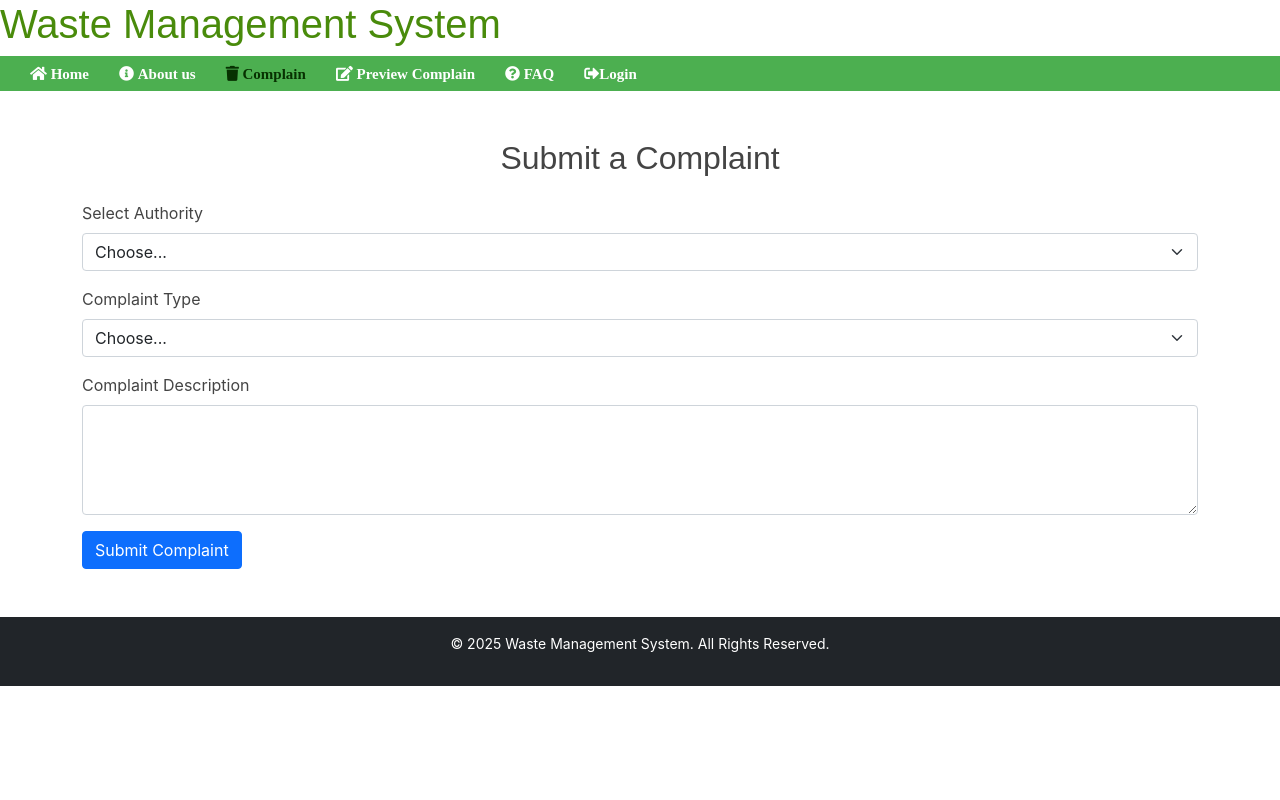
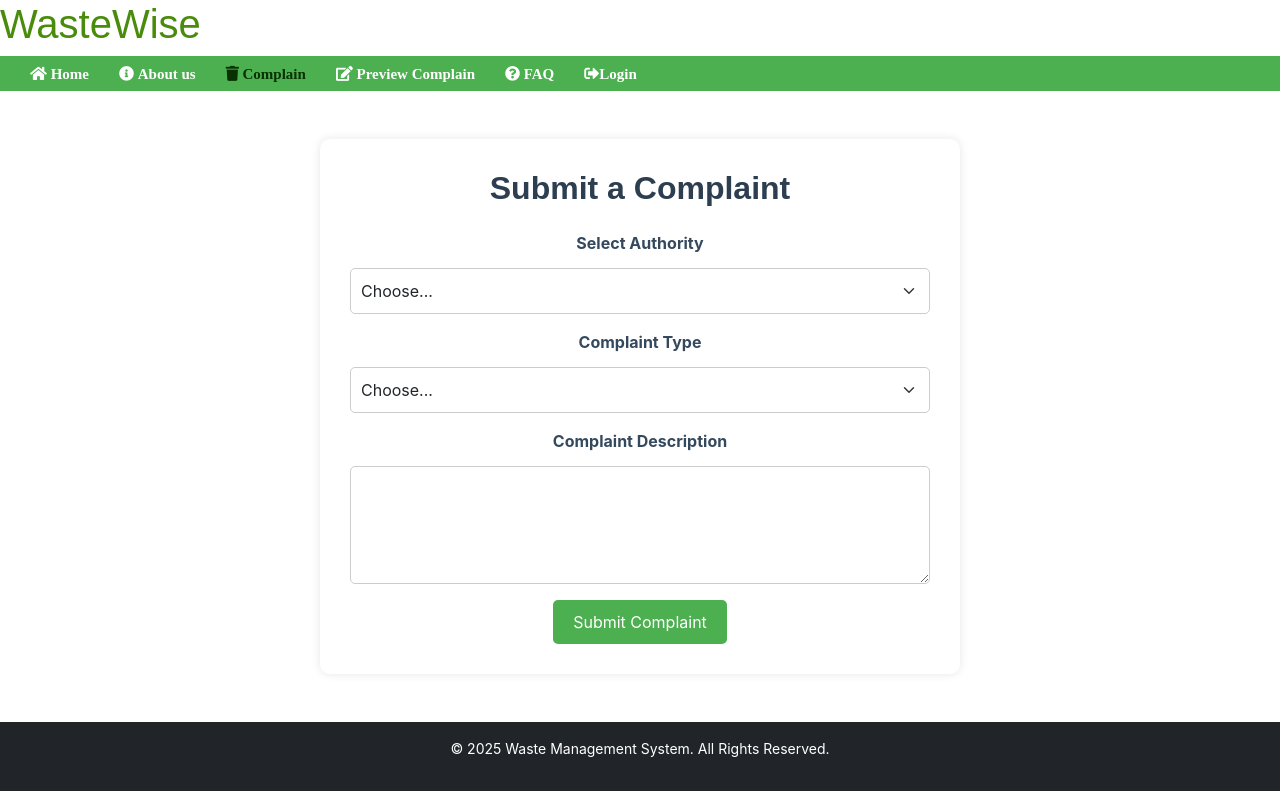
Before and after one commit to 04-Ayush/hack-it-up, a plain HTML site: page complaint.html in a window 1280 px wide. Drawn offline with Linux system fonts and the light colour scheme.

Commit message:
final commit

```diff
--- /dev/null
+++ b/assets/css/complaint.css
@@ -0,0 +1,58 @@
+/* Stylish CSS for Complaint Submission Form */
+
+main.container {
+    background: white;
+    padding: 30px;
+    border-radius: 10px;
+    box-shadow: 0px 0px 10px rgba(0, 0, 0, 0.1);
+    width: 50%;
+    margin: auto;
+    margin-top: 50px;
+    text-align: center;
+    animation: fadeIn 0.5s ease-in-out;
+}
+
+h2 {
+    color: #2c3e50;
+    font-weight: bold;
+}
+
+.form-label {
+    font-weight: bold;
+    color: #34495e;
+}
+
+.form-select, .form-control {
+    width: 100%;
+    padding: 10px;
+    margin-top: 5px;
+    border: 1px solid #ccc;
+    border-radius: 5px;
+    transition: 0.3s;
+}
+
+.form-select:focus, .form-control:focus {
+    border-color: #4CAF50;
+    box-shadow: 0px 0px 5px rgba(76, 175, 80, 0.5);
+    outline: none;
+}
+
+button.btn-primary {
+    background: #4CAF50;
+    border: none;
+    padding: 10px 20px;
+    font-size: 16px;
+    color: white;
+    border-radius: 5px;
+    cursor: pointer;
+    transition: 0.3s;
+}
+
+button.btn-primary:hover {
+    background: #388E3C;
+}
+
+@keyframes fadeIn {
+    from { opacity: 0; transform: translateY(-20px); }
+    to { opacity: 1; transform: translateY(0); }
+}
--- a/assets/css/style.css
+++ b/assets/css/style.css
@@ -564,12 +564,12 @@ section {
   transition: all 0.4s ease-in-out;
   display: inline-block;
   padding: 15px 0;
-  /* filter: grayscale(100); */
+  filter: grayscale(100);
 }
 
 .cliens img:hover {
   filter: none;
-  /* transform: scale(1.1); */
+  transform: scale(1.1);
 }
 
 @media (max-width: 768px) {
@@ -1623,7 +1623,7 @@ section {
 --------------------------------------------------------------*/
 #footer {
   font-size: 14px;
-  background: #37517e;
+  background:#4CAF50;
 }
 
 #footer .footer-newsletter {
@@ -1769,7 +1769,7 @@ section {
 }
 
 #footer .footer-top .social-links a:hover {
-  background: #209dd8;
+  background: #2fd820;
   color: #fff;
   text-decoration: none;
 }
--- a/assets/css/styles.css
+++ b/assets/css/styles.css
@@ -1,33 +1,36 @@
-/* styles.css */
+/* Updated CSS for an attractive login & signup form */
 body {
     font-family: Arial, sans-serif;
+    background: linear-gradient(120deg, #2980b9, #6dd5fa);
     display: flex;
     justify-content: center;
     align-items: center;
     height: 100vh;
-    background-color: #f4f4f4;
     margin: 0;
 }
 
 .container {
-    width: 300px;
-    padding: 20px;
     background: white;
-    box-shadow: 0 0 10px rgba(0, 0, 0, 0.1);
-    border-radius: 5px;
+    padding: 30px;
+    border-radius: 10px;
+    box-shadow: 0px 0px 10px rgba(0, 0, 0, 0.1);
+    width: 350px;
     text-align: center;
 }
 
-.form-box {
-    display: none;
+h2 {
+    margin-bottom: 20px;
+    color: #333;
 }
 
-.form-box h2 {
-    margin-bottom: 20px;
+.form-box {
+    display: flex;
+    flex-direction: column;
+    align-items: center;
 }
 
 input {
-    width: 100%;
+    width: 90%;
     padding: 10px;
     margin: 10px 0;
     border: 1px solid #ccc;
@@ -37,21 +40,36 @@ input {
 button {
     width: 100%;
     padding: 10px;
-    background: #28a745;
     border: none;
+    background: #2980b9;
     color: white;
+    font-size: 16px;
     border-radius: 5px;
     cursor: pointer;
+    transition: 0.3s;
 }
 
 button:hover {
-    background: #218838;
+    background: #1b5c8a;
 }
 
 p {
-    margin-top: 10px;
+    margin-top: 15px;
+    font-size: 14px;
 }
 
-#login-box {
+a {
+    color: #2980b9;
+    text-decoration: none;
+}
+
+a:hover {
+    text-decoration: underline;
+}
+/* Home Page Shortcut */
+.home-link {
     display: block;
+    margin-top: 20px;
+    font-size: 16px;
+    font-weight: bold;
 }
--- a/complaint.html
+++ b/complaint.html
@@ -12,6 +12,7 @@
     <link href="assets/vendor/glightbox/css/glightbox.min.css" rel="stylesheet">
     <link href="assets/vendor/remixicon/remixicon.css" rel="stylesheet">
     <link href="assets/vendor/swiper/swiper-bundle.min.css" rel="stylesheet">
+    <link href="assets/css/complaint.css"rel="stylesheet">
 
   <!-- Template Main CSS File -->
   <link href="assets/css/style.css" rel="stylesheet">
@@ -29,7 +30,7 @@
 </style>
 </head>
 <body>
-    <h1 class="logo me-auto"><a href="index.html">Waste Management System</a></h1>
+    <h1 class="logo me-auto id=navbar"><a href="index.html">WasteWise</a></h1>
     <!-- Uncomment below if you prefer to use an image logo -->
     <!-- <a href="index.html" class="logo me-auto"><img src="assets/img/logo.png" alt="" class="img-fluid"></a> -->
 
```
Also changed, not shown: index.html (+4 -4 lines), login.html (+1 -0 lines), assets/img/clients/logo.jpg (deleted), assets/img/clients/logo.png (added), assets/img/new-bioMedicalWaste.png (added), assets/img/paper-recycling.png (added).
